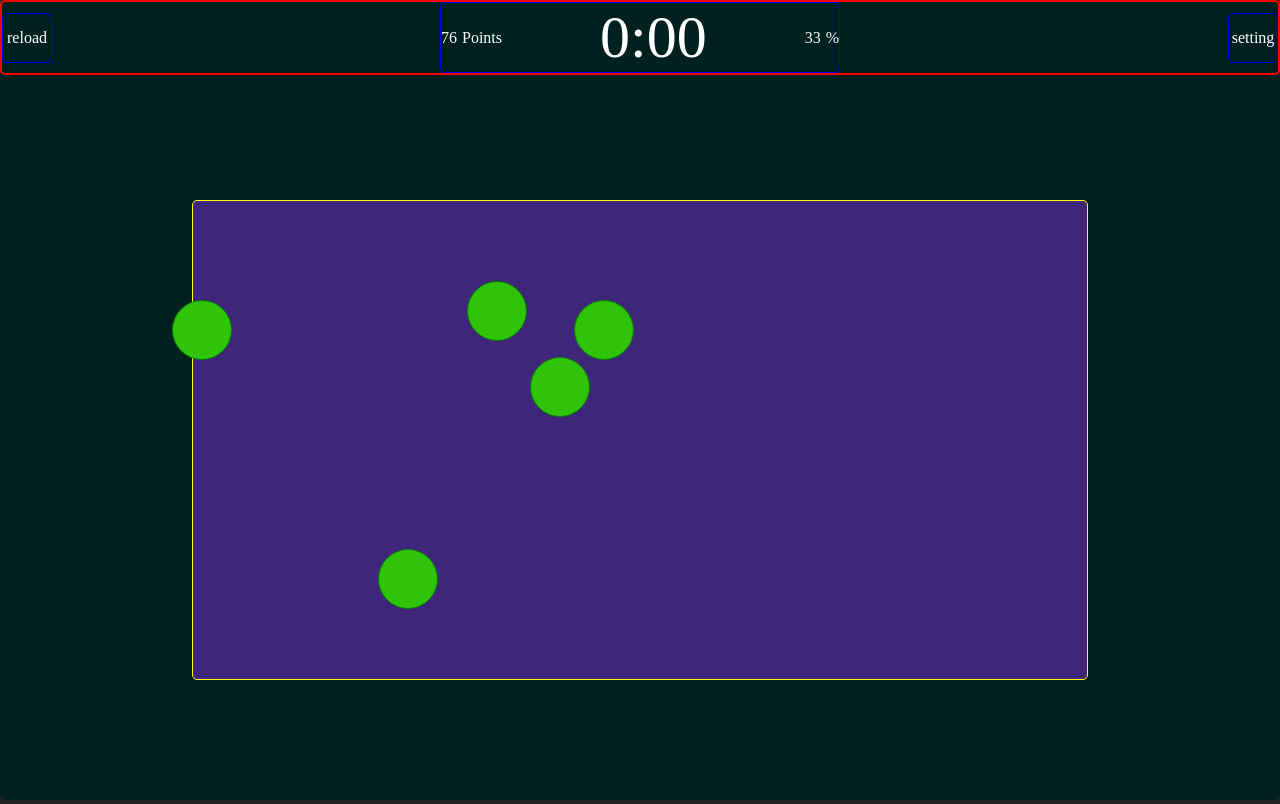
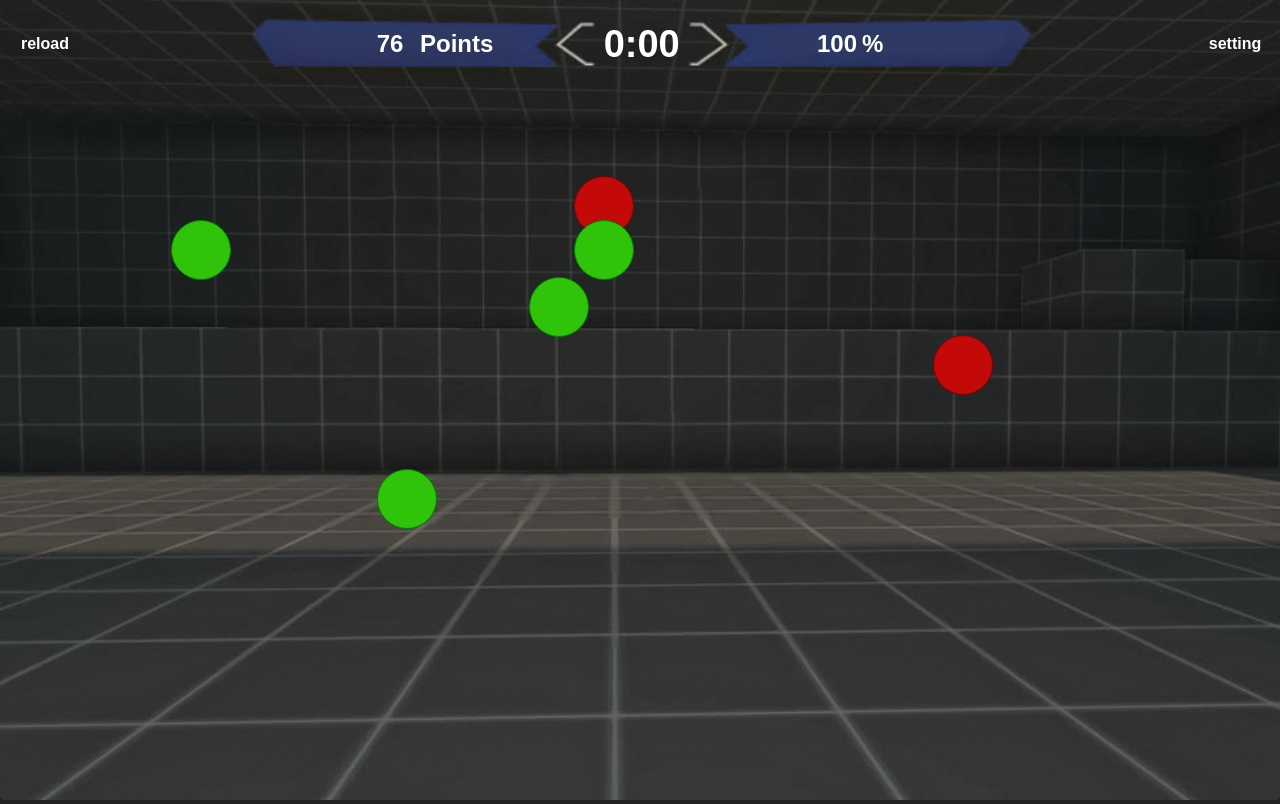
Before and after one commit to Ali-Sdg90/Aim-Lab-TS, a plain HTML site: page index.html in a window 1280 px wide. Drawn offline with Linux system fonts and the light colour scheme.

Commit message:
Add bad-targets / Add loseAccuracy functionality / Add background to project / Finilize info-section styles / couldn't add shadow to targets //todo

```diff
--- a/JS/index.js
+++ b/JS/index.js
@@ -1,11 +1,20 @@
 "use strict";
 let points = 0;
+let accuracy = 100;
 const pointValue = document.querySelector(".point-value");
+const accuracyValue = document.querySelector(".accuracy-value");
+const loseAccuracy = () => {
+    accuracy -= 10;
+    if (accuracyValue) {
+        accuracyValue.textContent = String(accuracy);
+    }
+};
 const updatePointValue = (addToPoints) => {
     if (addToPoints) {
         points++;
     }
     else {
+        loseAccuracy();
         points -= 10;
     }
     if (pointValue) {
@@ -36,6 +45,7 @@ if (timer) {
     }, 1000);
 }
 const targets = document.querySelectorAll(".game-target");
+const badTargets = document.querySelectorAll(".bad-target");
 const randomNumberMaker = () => {
     return Math.trunc(Math.random() * 100);
 };
@@ -51,4 +61,17 @@ targets.forEach((target) => {
         console.log("boom");
     });
 });
+const element = document.documentElement;
+element.requestFullscreen();
+badTargets.forEach((target) => {
+    randomPositionMaker(target);
+    setInterval(() => {
+        randomPositionMaker(target);
+    }, 2000 - Math.trunc(Math.random() * 500));
+    target.addEventListener("mouseenter", () => {
+        randomPositionMaker(target);
+        updatePointValue(false);
+        console.log("boom");
+    });
+});
 //# sourceMappingURL=index.js.map
--- a/Style/_mixin.scss
+++ b/Style/_mixin.scss
@@ -5,7 +5,7 @@
     align-items: center;
 }
 
-@mixin felx-center {
+@mixin flex-center {
     display: flex;
     flex-flow: row nowrap;
     justify-content: center;
--- a/Style/style.scss
+++ b/Style/style.scss
@@ -13,67 +13,90 @@ body {
     width: 100%;
     height: 100vh;
     position: relative;
-    overflow: hidden;
+    font-family: sans-serif;
+    // don't work...
+    // overflow: visible;
+    // min-height: 765px;
+    // min-width: 700px;
 }
 
 header {
-    border: 2px solid red;
+    // border: 2px solid red;
     @include flex-space-between;
     position: absolute;
     top: 0;
     left: 0;
     width: 100%;
+    height: 11vh;
+    font-weight: 600;
+    padding: 0 20px;
 
     .reload-btn {
-        @include felx-center; //temp
-        border: 1px solid blue;
+        @include flex-center; //temp
+        // border: 1px solid blue;
         width: 50px;
         height: 50px;
     }
 
     .header-info {
         @include flex-space-between;
-        border: 1px solid blue;
-        width: 400px;
+        // border: 1px solid blue;
+        width: 550px;
+        font-size: 24px;
 
         .point-section {
-            @include flex-space-between;
+            // width: 110px;
+            @include flex-center;
             gap: 5px;
+
+            .point-value {
+                // border: 1px solid red;
+                width: 50px;
+                @include flex-center;
+            }
         }
 
         .timer-section {
-            font-size: 60px;
+            font-size: 38px;
+            padding-right: 27px;
         }
 
         .accuracy-section {
             @include flex-space-between;
+            // border: 1px solid red;
             gap: 5px;
+            width: 98px;
+            @include flex-center;
+            justify-content: flex-start;
         }
     }
 
     .setting-btn {
-        @include felx-center; //temp
-        border: 1px solid blue;
+        @include flex-center; //temp
+        // border: 1px solid blue;
         width: 50px;
         height: 50px;
     }
 }
 
 .game-section {
-    background: rgb(0, 33, 31);
+    background: url("../Imgs/game-background.png") no-repeat;
+    background-size: cover;
+    background-position: center center;
     width: 100%;
     height: 100vh;
 
     .game-targets {
         display: inline-block;
-        border: 1px solid yellow;
-        background-color: rgba(137, 43, 226, 0.47);
+        // border: 1px solid yellow;
+        // background-color: rgba(137, 43, 226, 0.47);
         width: 70%;
         height: 60vh;
-        margin: 25vh 15% 15vh;
+        margin: 15vh 15% 24vh;
         position: relative;
 
-        .game-target {
+        .game-target,
+        .bad-target {
             border: 1px solid green;
             background-color: rgb(47, 196, 9);
             width: 60px;
@@ -90,5 +113,14 @@ header {
                 background-color: rgb(40, 158, 11);
             }
         }
+
+        .bad-target {
+            border: 1px solid rgb(128, 0, 0);
+            background-color: rgb(196, 9, 9);
+
+            &:hover {
+                background-color: rgb(158, 11, 11);
+            }
+        }
     }
 }
--- a/TS/index.ts
+++ b/TS/index.ts
@@ -1,12 +1,23 @@
 // index.ts --------------------------------------------------
 let points: number = 0;
+let accuracy: number = 100;
 
 const pointValue: HTMLElement | null = document.querySelector(".point-value");
+const accuracyValue: HTMLElement | null =
+    document.querySelector(".accuracy-value");
+
+const loseAccuracy = (): void => {
+    accuracy -= 10;
+    if (accuracyValue) {
+        accuracyValue.textContent = String(accuracy);
+    }
+};
 
 const updatePointValue = (addToPoints: boolean): void => {
     if (addToPoints) {
         points++;
     } else {
+        loseAccuracy();
         points -= 10;
     }
 
@@ -51,6 +62,8 @@ if (timer) {
 
 const targets: NodeListOf<HTMLElement> =
     document.querySelectorAll(".game-target");
+const badTargets: NodeListOf<HTMLElement> =
+    document.querySelectorAll(".bad-target");
 
 const randomNumberMaker = (): number => {
     return Math.trunc(Math.random() * 100);
@@ -69,3 +82,20 @@ targets.forEach((target: HTMLElement) => {
         console.log("boom");
     });
 });
+
+const element = document.documentElement; // or specify the element you want to make fullscreen
+element.requestFullscreen();
+
+badTargets.forEach((target: HTMLElement) => {
+    randomPositionMaker(target);
+
+    setInterval(() => {
+        randomPositionMaker(target);
+    }, 2000 - Math.trunc(Math.random() * 500));
+
+    target.addEventListener("mouseenter", (): void => {
+        randomPositionMaker(target);
+        updatePointValue(false);
+        console.log("boom");
+    });
+});
--- a/index.html
+++ b/index.html
@@ -7,8 +7,6 @@
         <title>Aim-Lab-TS</title>
     </head>
     <body>
-        <!-- <h1>Aloha</h1> -->
-
         <header>
             <div class="reload-btn">reload</div>
 
@@ -21,7 +19,7 @@
                 <div class="timer-section">--:--</div>
 
                 <div class="accuracy-section">
-                    <div class="accuracy-value">33</div>
+                    <div class="accuracy-value">100</div>
                     <div class="accuracy-text">%</div>
                 </div>
             </div>
@@ -31,7 +29,8 @@
 
         <main class="game-section">
             <div class="game-targets">
-                <div class="game-target"></div>
+                <div class="bad-target"></div>
+                <div class="bad-target"></div>
                 <div class="game-target"></div>
                 <div class="game-target"></div>
                 <div class="game-target"></div>
```
Also changed, not shown: Imgs/Screenshot 2023-11-05 220810.png (added), Imgs/game-background.png (added), Imgs/maxresdefault.jpg (added), Imgs/page-background.png (added), Style/style.css, 2 other files.
